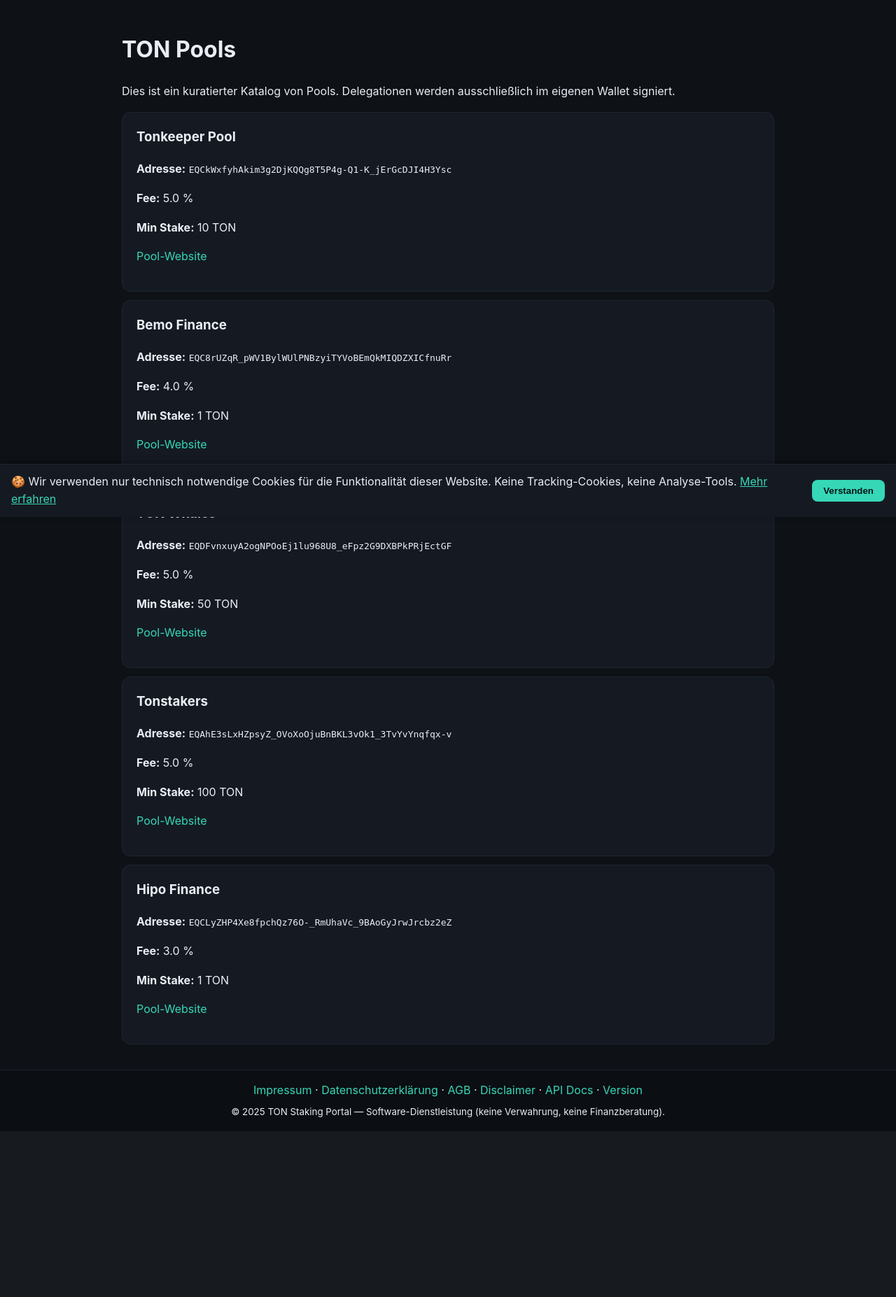
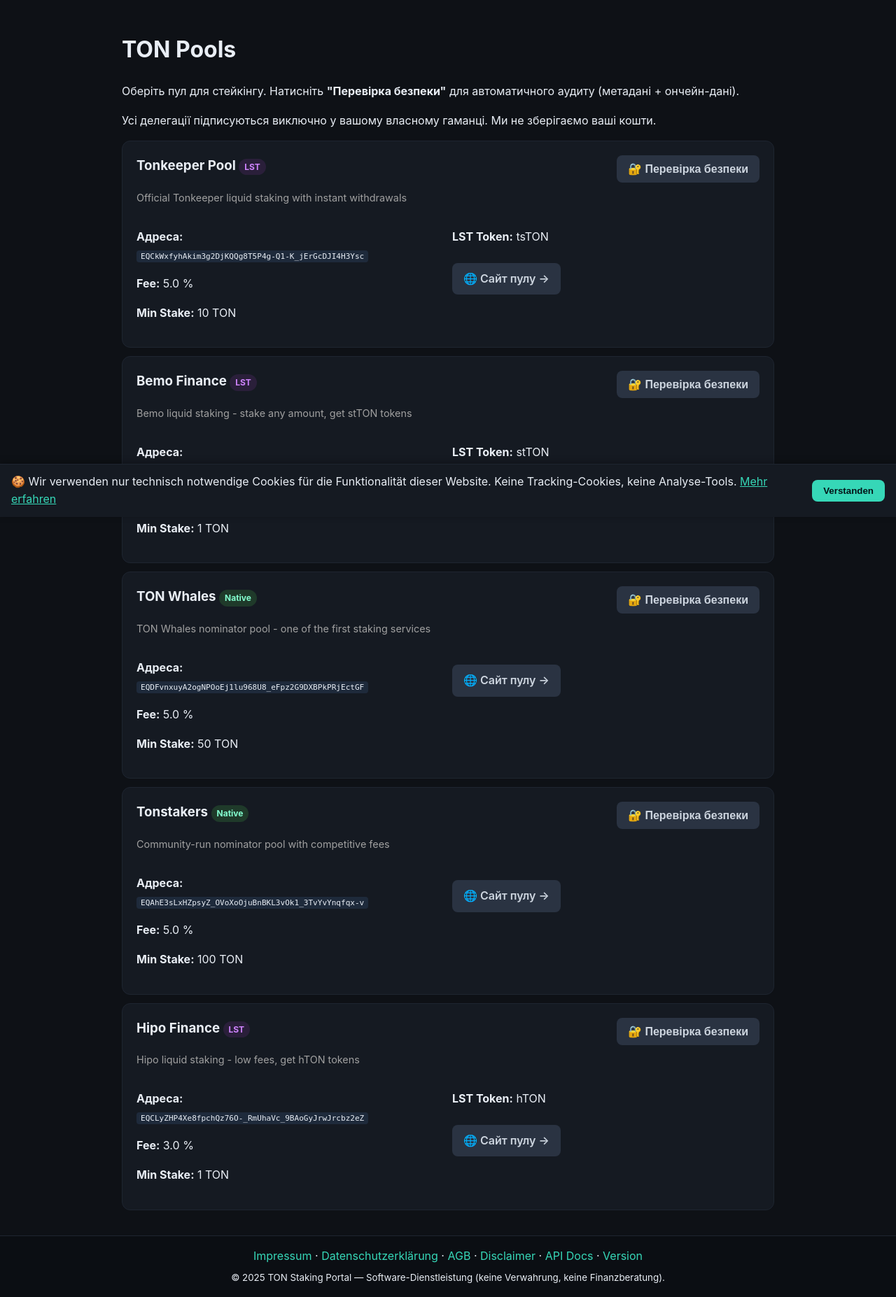
Before and after one commit to pilipandr770/TON-PORTAL, a Flask app: page /pools in a window 1280 px wide. Shown: the part 61-1915 px from the top of the page at 70% size. Before the commit the page ends 1678 px from the top, so only its background shows below. Run offline with Flask 3, Linux system fonts and the light colour scheme; a database or web service that is not in the repository returns one stand-in record (values such as "Sample title"); some libraries are stand-ins or nearby versions.

Commit message:
feat: Add automatic security check for pools
New feature: Security Card for each staking pool with automatic audit

Changes:
- Extended pools.json with security metadata (audits, docs, FAQ, ToS, LST risks)
- Added /api/pool/<address>/security endpoint (app.py)
  * Fetches on-chain data from Toncenter (balance, code_hash)
  * Tries to detect owner/admin via get-methods
  * Pulls TVL from DeFiLlama (if defillama_slug provided)
  * Aggregates all data into security report
- Created pool_security_modal.html (modal window)
- Created pool-security.js (modal logic)
- Updated pools.html with 'Security Check' button for each pool

Features:
 Automatic on-chain verification (contract balance, code hash)
 Owner/multisig detection (via get_owner, admin methods)
 TVL from DeFiLlama API
 Direct links to audits (PDF/websites)
 LST risk warnings with documentation links
 Native vs LST badges
 Responsive modal design
 Link to Tonviewer for manual verification

Pool types:
- Native: TON Whales, Tonstakers
- LST: Tonkeeper, Bemo Finance, Hipo Finance (with stTON/hTON tokens)

All pools now have complete security metadata and automatic checks.

```diff
--- a/app.py
+++ b/app.py
@@ -283,6 +283,135 @@
 def openapi_yaml():
     return send_from_directory(".", "openapi.yaml", mimetype="text/yaml")
 
+# ---- Security Check Helpers ----
+def _load_pools_list():
+    """Helper для завантаження pools.json"""
+    pools_path = os.path.join(app.root_path, "data", "pools.json")
+    with open(pools_path, "r", encoding="utf-8") as f:
+        data = json.load(f)
+    return data.get("items", [])
+
+def toncenter_base(mainnet: bool) -> str:
+    return "https://toncenter.com/api/v2" if mainnet else "https://testnet.toncenter.com/api/v2"
+
+def tc_headers():
+    api_key = app.config.get("TONCENTER_API_KEY", "")
+    return {"X-API-Key": api_key} if api_key else {}
+
+def tc_get_account_info(address: str) -> dict:
+    """Отримати інформацію про контракт через Toncenter V2"""
+    mainnet = app.config.get("TON_MAINNET", True)
+    base = toncenter_base(mainnet)
+    url = f"{base}/getAddressInformation"
+    r = requests.get(url, params={"address": address}, headers=tc_headers(), timeout=10)
+    r.raise_for_status()
+    return r.json()
+
+def tc_try_run_get_method(address: str, method: str) -> dict | None:
+    """Спробувати виконати get-метод контракту"""
+    mainnet = app.config.get("TON_MAINNET", True)
+    base = toncenter_base(mainnet)
+    url = f"{base}/runGetMethod"
+    try:
+        r = requests.get(url, params={"address": address, "method": method}, headers=tc_headers(), timeout=10)
+        if r.status_code != 200:
+            return None
+        data = r.json()
+        return data if data.get("ok") else None
+    except Exception:
+        return None
+
+def llama_tvl(slug: str) -> float | None:
+    """Отримати TVL з DeFiLlama"""
+    try:
+        r = requests.get(f"https://api.llama.fi/tvl/{slug}", timeout=10)
+        if r.status_code == 200:
+            data = r.json()
+            # DeFiLlama може повертати різні формати
+            if isinstance(data, list) and data:
+                return float(data[-1].get("totalLiquidityUSD") or data[-1].get("tvl") or 0.0)
+            if isinstance(data, (int, float)):
+                return float(data)
+            if isinstance(data, dict):
+                return float(data.get("tvl", 0.0))
+    except Exception as e:
+        logger.warning(f"DeFiLlama TVL fetch failed for {slug}: {e}")
+    return None
+
+@app.route("/api/pool/<address>/security")
+@cache.cached(timeout=60)
+@limiter.limit("30 per minute")
+def api_pool_security(address: str):
+    """
+    Аггрегує метадані з pools.json, ончейн-інфо з Toncenter, TVL з DeFiLlama.
+    Повертає JSON для модалки безпеки.
+    """
+    try:
+        # 1) Знайти пул у каталозі
+        pool = None
+        for p in _load_pools_list():
+            if p.get("address") == address:
+                pool = p
+                break
+
+        if not pool:
+            return jsonify({"error": "pool_not_found"}), 404
+
+        # 2) Ончейн-дані (balance, code_hash; власник через get-методи)
+        onchain = {}
+        try:
+            info = tc_get_account_info(address)
+            result = info.get("result", {})
+            onchain["balance_nano"] = int(result.get("balance", 0))
+            onchain["balance_ton"] = onchain["balance_nano"] / 1e9
+            onchain["code_hash"] = result.get("code_hash") or result.get("codeHash") or None
+        except Exception as e:
+            onchain["error"] = "toncenter_unavailable"
+            logger.warning(f"Toncenter getAddressInformation failed: {e}")
+
+        # Спроба визначити owner/admin
+        owner = {"detected": False, "method": None, "value": None}
+        for method_name in ["get_owner", "owner", "get_admin", "admin", "owner_address"]:
+            out = tc_try_run_get_method(address, method_name)
+            if out and out.get("stack"):
+                owner["detected"] = True
+                owner["method"] = method_name
+                owner["value"] = out.get("stack")
+                break
+
+        # 3) TVL з DeFiLlama (якщо є slug)
+        tvl_usd = None
+        if pool.get("defillama_slug"):
+            tvl_usd = llama_tvl(pool["defillama_slug"])
+
+        # 4) Зібрати відповідь
+        import time
+        res = {
+            "pool": {
+                "name": pool.get("name"),
+                "type": pool.get("type"),
+                "address": pool.get("address"),
+                "url": pool.get("url"),
+                "fee": pool.get("fee"),
+                "min_stake_ton": pool.get("min_stake_ton"),
+                "audits": pool.get("audits", []),
+                "docs_url": pool.get("docs_url"),
+                "faq_url": pool.get("faq_url"),
+                "tos_url": pool.get("tos_url"),
+                "lst_token": pool.get("lst_token"),
+                "lst_risk_note": pool.get("lst_risk_note")
+            },
+            "onchain": onchain,
+            "owner_probe": owner,
+            "tvl_usd": tvl_usd,
+            "generated_at": int(time.time())
+        }
+        return jsonify(res)
+
+    except Exception as e:
+        logger.exception("Security endpoint error")
+        return jsonify({"error": "internal_error", "details": str(e)}), 500
+
 # ---- Errors ----
 @app.errorhandler(404)
 def h_404(e):
--- /dev/null
+++ b/static/js/pool-security.js
@@ -0,0 +1,149 @@
+// file: static/js/pool-security.js
+// Модуль для модального вікна перевірки безпеки пулів
+
+window.PoolSec = (function () {
+  const modal = () => document.getElementById('pool-sec-modal');
+  const body = () => document.getElementById('sec-body');
+  const title = () => document.getElementById('sec-title');
+
+  function fmtTON(n) {
+    try {
+      return Number(n).toLocaleString('en-US', {maximumFractionDigits: 4});
+    } catch(_) {
+      return n;
+    }
+  }
+
+  function fmtUSD(n) {
+    try {
+      return '$' + Number(n).toLocaleString('en-US', {maximumFractionDigits: 0});
+    } catch(_) {
+      return n;
+    }
+  }
+
+  function close() {
+    modal().classList.add('hidden');
+  }
+
+  function open(address) {
+    console.log('Opening security check for:', address);
+    modal().classList.remove('hidden');
+    title().textContent = 'Security Check';
+    body().innerHTML = '<p>⏳ Завантаження даних безпеки...</p>';
+
+    fetch(`/api/pool/${encodeURIComponent(address)}/security`)
+      .then(r => {
+        console.log('Security API response status:', r.status);
+        return r.json();
+      })
+      .then(data => {
+        console.log('Security data:', data);
+        render(data);
+      })
+      .catch(e => {
+        console.error('Security check error:', e);
+        body().innerHTML = '<p class="kv" style="color: #ff8484;"><strong>Помилка:</strong> Не вдалося завантажити дані безпеки.</p>';
+      });
+  }
+
+  function render(d) {
+    if (d.error) {
+      body().innerHTML = `<p class="kv" style="color: #ff8484;"><strong>Помилка:</strong> ${d.error}</p>`;
+      return;
+    }
+
+    const p = d.pool || {};
+    const on = d.onchain || {};
+    const owner = d.owner_probe || {};
+    const tvl = d.tvl_usd;
+
+    // Бейджі
+    const badges = [];
+    if (p.type === 'lst') {
+      badges.push(`<span class="badge lst">LST (Liquid Staking)</span>`);
+    } else {
+      badges.push(`<span class="badge native">Native Staking</span>`);
+    }
+
+    if (Array.isArray(p.audits) && p.audits.length) {
+      badges.push(`<span class="badge audit">✓ Аудит</span>`);
+    }
+
+    if (owner.detected) {
+      badges.push(`<span class="badge">✓ Owner detected</span>`);
+    }
+
+    title().textContent = `${p.name} · Security Check`;
+
+    body().innerHTML = `
+      <div class="kv" style="margin-bottom: 12px;">${badges.join(' ')}</div>
+
+      <div class="sec-grid">
+        <div>
+          <h4 style="color: #84d0ff; margin-bottom: 8px;">📋 Контракт і Баланс</h4>
+          <div class="kv"><strong>Адреса:</strong><br/><code style="font-size: 0.8em;">${p.address}</code></div>
+          <div class="kv"><strong>Code hash:</strong><br/><code style="font-size: 0.8em;">${on.code_hash || '—'}</code></div>
+          <div class="kv"><strong>Баланс контракту:</strong> ${on.balance_ton != null ? fmtTON(on.balance_ton) + ' TON' : '—'}</div>
+          <div class="kv"><strong>Fee:</strong> ${p.fee != null ? (p.fee * 100).toFixed(1) + ' %' : '—'}</div>
+          <div class="kv"><strong>Min stake:</strong> ${p.min_stake_ton != null ? p.min_stake_ton + ' TON' : '—'}</div>
+          ${tvl != null ? `<div class="kv"><strong>TVL (DeFiLlama):</strong> ${fmtUSD(tvl)}</div>` : ''}
+          ${p.lst_token ? `<div class="kv"><strong>LST Token:</strong> ${p.lst_token}</div>` : ''}
+        </div>
+
+        <div>
+          <h4 style="color: #84d0ff; margin-bottom: 8px;">🔐 Безпека і Документація</h4>
+          <div class="kv"><strong>Документація:</strong> <a href="${p.docs_url || '#'}" target="_blank" rel="noopener">Docs →</a></div>
+          <div class="kv"><strong>FAQ:</strong> <a href="${p.faq_url || '#'}" target="_blank" rel="noopener">FAQ →</a></div>
+          <div class="kv"><strong>Terms of Service:</strong> <a href="${p.tos_url || '#'}" target="_blank" rel="noopener">ToS →</a></div>
+
+          ${Array.isArray(p.audits) && p.audits.length ? `
+            <div class="kv"><strong>Аудити:</strong>
+              <ul class="list">${p.audits.map(u => `<li><a href="${u}" target="_blank" rel="noopener">📄 ${u.split('/').pop()}</a></li>`).join('')}</ul>
+            </div>
+          ` : `<div class="kv"><strong>Аудити:</strong> Не вказано</div>`}
+
+          <div class="kv"><strong>Owner/Multisig:</strong> ${owner.detected ? `<span style="color: #84ffd0;">✓ Виявлено</span> (метод <code>${owner.method}</code>)` : '<span style="color: #ffd084;">? Невідомо</span>'}</div>
+
+          ${p.type === 'lst' && p.lst_risk_note ? `
+            <div class="kv" style="background: #2a1f1f; padding: 8px; border-radius: 6px; margin-top: 8px;">
+              <strong style="color: #ffd084;">⚠️ LST Ризики:</strong><br/>
+              <span style="font-size: 0.9em;">${p.lst_risk_note}</span>
+            </div>
+          ` : ''}
+        </div>
+      </div>
+
+      <div class="kv" style="margin-top: 16px; padding-top: 16px; border-top: 1px solid #1e2a3b;">
+        <a href="https://tonviewer.com/${encodeURIComponent(p.address)}" target="_blank" rel="noopener" class="btn btn-secondary">
+          🔍 Відкрити в Tonviewer
+        </a>
+      </div>
+
+      ${on.error ? `<p class="kv" style="margin-top: 12px; font-size: 0.9em; color: #ffd084;"><strong>⚠️ Примітка:</strong> Ончейн-дані Toncenter тимчасово недоступні. Показані лише метадані з каталогу.</p>` : ''}
+    `;
+  }
+
+  // Ініціалізація обробників подій
+  if (document.readyState === 'loading') {
+    document.addEventListener('DOMContentLoaded', initHandlers);
+  } else {
+    initHandlers();
+  }
+
+  function initHandlers() {
+    const btn = document.getElementById('sec-close');
+    if (btn) {
+      btn.addEventListener('click', close);
+    }
+
+    const backdrop = document.querySelector('#pool-sec-modal .sec-backdrop');
+    if (backdrop) {
+      backdrop.addEventListener('click', close);
+    }
+
+    console.log('PoolSec handlers initialized');
+  }
+
+  return { open, close };
+})();
--- /dev/null
+++ b/templates/partials/pool_security_modal.html
@@ -0,0 +1,103 @@
+<!-- file: templates/partials/pool_security_modal.html -->
+<div id="pool-sec-modal" class="sec-modal hidden">
+  <div class="sec-backdrop"></div>
+  <div class="sec-card">
+    <div class="sec-header">
+      <h3 id="sec-title">Security Check</h3>
+      <button id="sec-close" class="btn btn-secondary">×</button>
+    </div>
+    <div id="sec-body" class="sec-body">
+      <!-- контент рендериться JS -->
+    </div>
+  </div>
+</div>
+
+<style>
+.sec-modal.hidden { display: none; }
+.sec-modal {
+  position: fixed;
+  inset: 0;
+  z-index: 9999;
+}
+.sec-backdrop {
+  position: absolute;
+  inset: 0;
+  background: rgba(0, 0, 0, 0.5);
+}
+.sec-card {
+  position: relative;
+  max-width: 780px;
+  margin: 5vh auto;
+  background: #0f1520;
+  color: #e8edf5;
+  border-radius: 16px;
+  box-shadow: 0 10px 40px rgba(0, 0, 0, 0.4);
+  padding: 16px;
+  max-height: 85vh;
+  overflow-y: auto;
+}
+.sec-header {
+  display: flex;
+  justify-content: space-between;
+  align-items: center;
+  border-bottom: 1px solid #1e2a3b;
+  padding-bottom: 8px;
+  margin-bottom: 12px;
+}
+.sec-body {
+  padding: 12px 4px;
+}
+.sec-grid {
+  display: grid;
+  grid-template-columns: 1fr 1fr;
+  gap: 12px;
+}
+@media (max-width: 768px) {
+  .sec-grid {
+    grid-template-columns: 1fr;
+  }
+}
+.badge {
+  display: inline-block;
+  padding: 2px 8px;
+  border-radius: 999px;
+  background: #1f2a3a;
+  color: #84d0ff;
+  font-size: 12px;
+  margin-right: 6px;
+}
+.badge.lst {
+  background: #2a1f3a;
+  color: #d084ff;
+}
+.badge.native {
+  background: #1f3a2a;
+  color: #84ffd0;
+}
+.badge.audit {
+  background: #3a2a1f;
+  color: #ffd084;
+}
+.kv {
+  margin: 6px 0;
+  line-height: 1.6;
+}
+.kv strong {
+  display: inline-block;
+  width: 160px;
+  color: #84d0ff;
+}
+.list {
+  margin: 6px 0 0 0;
+  padding-left: 18px;
+}
+.list li {
+  margin: 4px 0;
+}
+code {
+  background: #1e2a3b;
+  padding: 2px 6px;
+  border-radius: 4px;
+  font-size: 0.9em;
+}
+</style>
--- a/templates/pools.html
+++ b/templates/pools.html
@@ -2,37 +2,65 @@
 {% extends "base.html" %}
 {% block content %}
 <h1>TON Pools</h1>
-<p>Dies ist ein kuratierter Katalog von Pools. Delegationen werden ausschließlich im eigenen Wallet signiert.</p>
+<p>Оберіть пул для стейкінгу. Натисніть <strong>"Перевірка безпеки"</strong> для автоматичного аудиту (метадані + ончейн-дані).</p>
+<p>Усі делегації підписуються виключно у вашому власному гаманці. Ми не зберігаємо ваші кошти.</p>
 
 <div id="pools-container">
-  <p>Laden...</p>
+  <p>⏳ Завантаження пулів...</p>
 </div>
+
+{% include "partials/pool_security_modal.html" %}
 
 <script>
   async function loadPools() {
     const el = document.getElementById('pools-container');
-    el.innerHTML = '<p>Laden...</p>';
+    el.innerHTML = '<p>⏳ Завантаження пулів...</p>';
     try {
       const res = await fetch('/api/pools');
       const data = await res.json();
       if (data.items && Array.isArray(data.items)) {
-        el.innerHTML = data.items.map(p => `
-          <div class="card" style="margin:12px 0;">
-            <h3>${p.name}</h3>
-            <p><strong>Adresse:</strong> <code>${p.address}</code></p>
-            <p><strong>Fee:</strong> ${(p.fee * 100).toFixed(1)} %</p>
-            <p><strong>Min Stake:</strong> ${p.min_stake_ton} TON</p>
-            <p><a href="${p.url}" target="_blank" rel="noopener">Pool-Website</a></p>
-          </div>
-        `).join('');
+        console.log('Loaded pools:', data.items.length);
+        el.innerHTML = data.items.map(p => {
+          const typeBadge = p.type === 'lst'
+            ? '<span class="badge" style="background: #2a1f3a; color: #d084ff;">LST</span>'
+            : '<span class="badge" style="background: #1f3a2a; color: #84ffd0;">Native</span>';
+
+          return `
+            <div class="card" style="margin:12px 0;">
+              <div style="display: flex; justify-content: space-between; align-items: start;">
+                <div>
+                  <h3>${p.name} ${typeBadge}</h3>
+                  ${p.description ? `<p style="color: #a0a0a0; font-size: 0.9em; margin: 4px 0;">${p.description}</p>` : ''}
+                </div>
+                <button class="btn btn-secondary" onclick="PoolSec.open('${p.address}')" style="flex-shrink: 0;">
+                  🔐 Перевірка безпеки
+                </button>
+              </div>
+
+              <div style="margin-top: 12px; display: grid; grid-template-columns: 1fr 1fr; gap: 12px;">
+                <div>
+                  <p><strong>Адреса:</strong><br/><code style="font-size: 0.85em; word-break: break-all;">${p.address}</code></p>
+                  <p><strong>Fee:</strong> ${(p.fee * 100).toFixed(1)} %</p>
+                  <p><strong>Min Stake:</strong> ${p.min_stake_ton} TON</p>
+                </div>
+                <div>
+                  ${p.lst_token ? `<p><strong>LST Token:</strong> ${p.lst_token}</p>` : ''}
+                  <p><a href="${p.url}" target="_blank" rel="noopener" class="btn btn-secondary" style="display: inline-block; margin-top: 8px;">🌐 Сайт пулу →</a></p>
+                </div>
+              </div>
+            </div>
+          `;
+        }).join('');
       } else {
-        el.innerHTML = '<p>Keine Daten.</p>';
+        el.innerHTML = '<p>❌ Немає даних про пули.</p>';
       }
     } catch (e) {
       console.error('Error loading pools:', e);
-      el.innerHTML = '<p>Fehler beim Laden der Pool-Daten.</p>';
+      el.innerHTML = '<p>❌ Помилка при завантаженні пулів.</p>';
     }
   }
+
   window.addEventListener('DOMContentLoaded', loadPools);
 </script>
+<script src="{{ url_for('static', filename='js/pool-security.js') }}"></script>
 {% endblock %}
```
Also changed, not shown: data/pools.json (+49 -5 lines).
